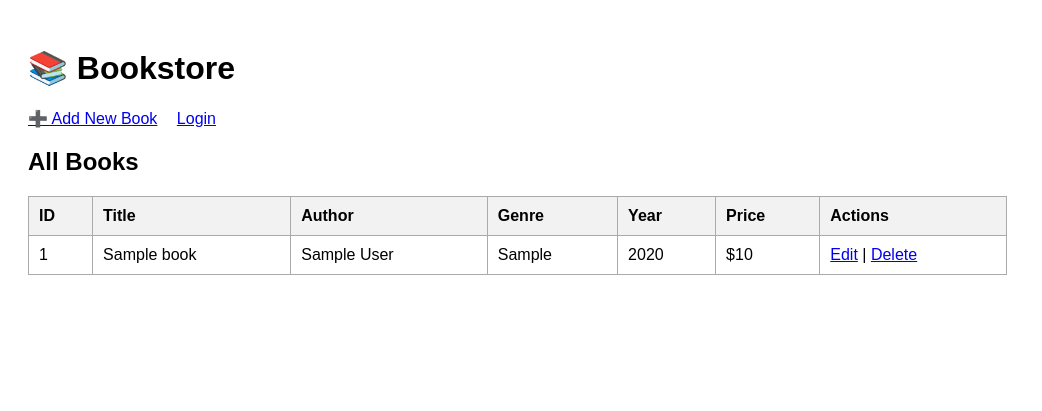
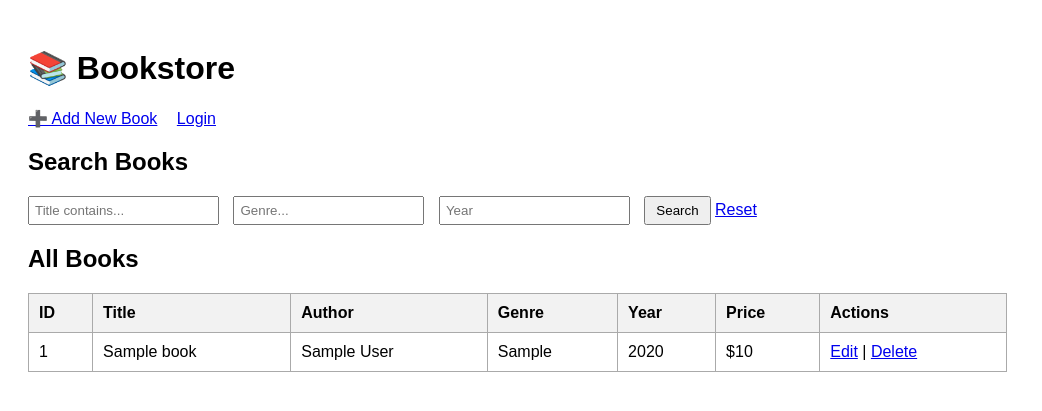
Before and after one commit to Babitakhawas1/bookstore, a PHP site: page / in a window 1280 px wide. Shown: the top 411 px of the page, without its empty margins (0-1042 px from the left). Run offline with PHP 8.4, Linux system fonts and the light colour scheme; tables that the repository leaves empty or names only in its code hold one stand-in row (values such as "Sample post").

Commit message:
Add files via upload
Added multi-criteria search on books (title, genre, year) using secure prepared filters in index.php.

```diff
--- a/public/index.php
+++ b/public/index.php
@@ -1,9 +1,35 @@
 <?php
 require_once "../config/config.php";
 
-// Fetch all books
-$stmt = $pdo->prepare("SELECT * FROM books ORDER BY id DESC");
-$stmt->execute();
+// Read search inputs
+$titleSearch = trim($_GET['title'] ?? '');
+$genreSearch = trim($_GET['genre'] ?? '');
+$yearSearch  = trim($_GET['year'] ?? '');
+
+// Build base query
+$sql = "SELECT * FROM books WHERE 1=1";
+$params = [];
+
+// Add filters if provided (multi-criteria)
+if ($titleSearch !== '') {
+    $sql .= " AND title LIKE :title";
+    $params[':title'] = '%' . $titleSearch . '%';
+}
+
+if ($genreSearch !== '') {
+    $sql .= " AND genre LIKE :genre";
+    $params[':genre'] = '%' . $genreSearch . '%';
+}
+
+if ($yearSearch !== '' && ctype_digit($yearSearch)) {
+    $sql .= " AND publication_year = :year";
+    $params[':year'] = (int)$yearSearch;
+}
+
+$sql .= " ORDER BY id DESC";
+
+$stmt = $pdo->prepare($sql);
+$stmt->execute($params);
 $books = $stmt->fetchAll();
 ?>
 <!DOCTYPE html>
@@ -12,6 +38,10 @@ $books = $stmt->fetchAll();
     <meta charset="UTF-8">
     <title>Bookstore - All Books</title>
     <style>
+        body {
+            font-family: Arial, sans-serif;
+            padding: 20px;
+        }
         table {
             width: 80%;
             border-collapse: collapse;
@@ -25,12 +55,19 @@ $books = $stmt->fetchAll();
         th {
             background: #f2f2f2;
         }
-        body {
-            font-family: Arial, sans-serif;
-            padding: 20px;
-        }
         .top-links a {
             margin-right: 15px;
+        }
+        .search-form {
+            margin-top: 20px;
+            margin-bottom: 10px;
+        }
+        .search-form input {
+            margin-right: 10px;
+            padding: 5px;
+        }
+        .search-form button {
+            padding: 5px 10px;
         }
     </style>
 </head>
@@ -42,6 +79,22 @@ $books = $stmt->fetchAll();
     <a href="book_create.php">➕ Add New Book</a>
     <a href="login.php">Login</a>
 </div>
+
+<h2>Search Books</h2>
+
+<form method="get" action="" class="search-form">
+    <input type="text" name="title" placeholder="Title contains..."
+           value="<?= e($titleSearch); ?>">
+
+    <input type="text" name="genre" placeholder="Genre..."
+           value="<?= e($genreSearch); ?>">
+
+    <input type="number" name="year" placeholder="Year"
+           value="<?= e($yearSearch); ?>">
+
+    <button type="submit">Search</button>
+    <a href="index.php">Reset</a>
+</form>
 
 <h2>All Books</h2>
 
```
